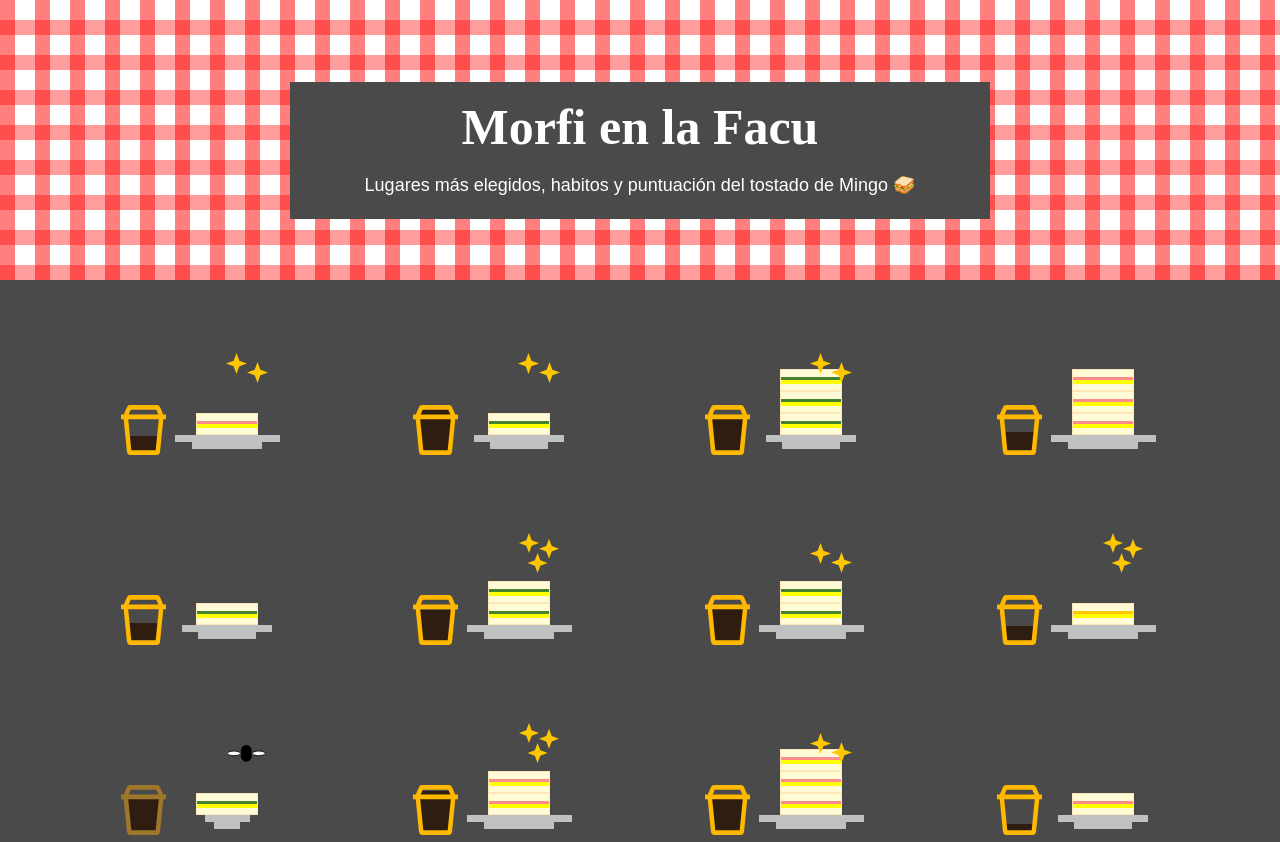
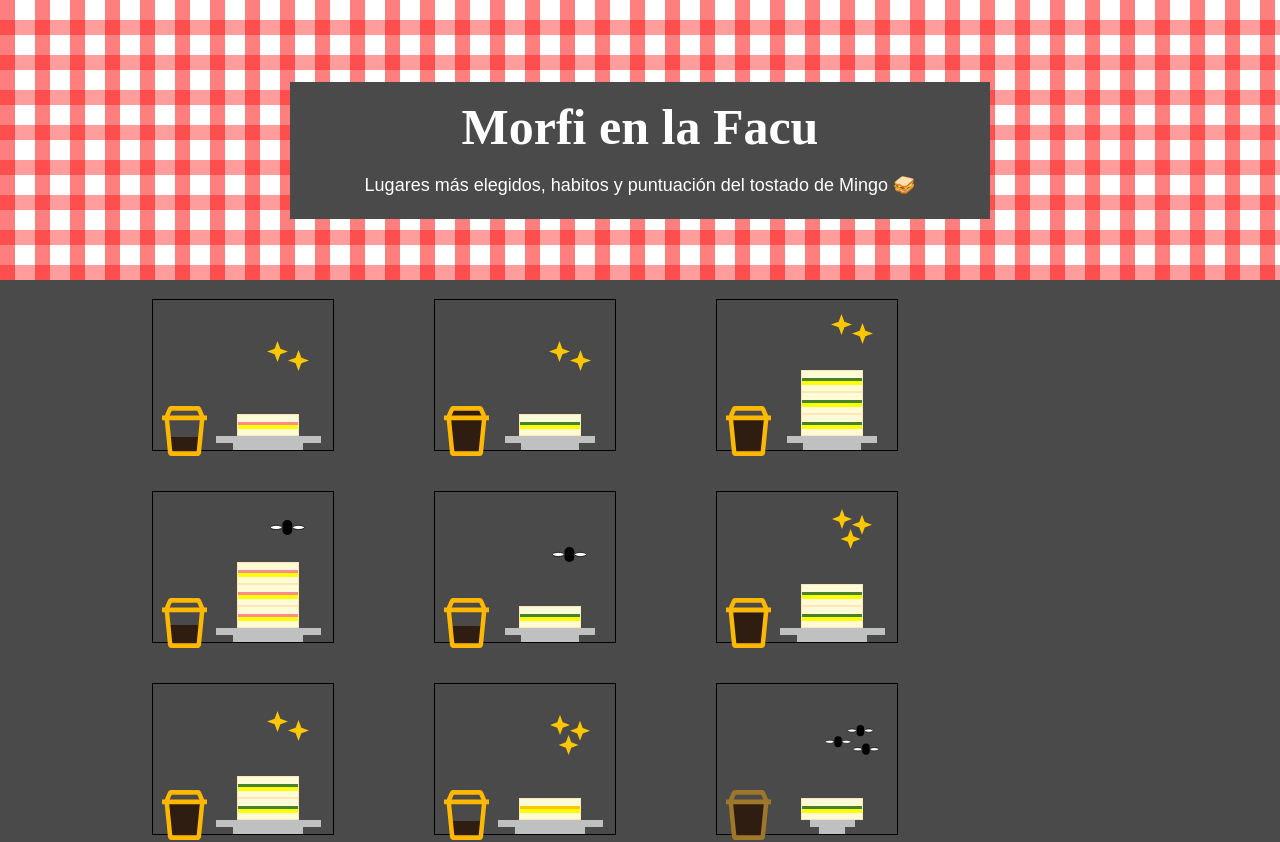
Before and after one commit to emi-verdun/vd_proyecto2, a Svelte app: page / in a window 1280 px wide. Shown: the top 842 px of the page. Built offline with nearby package versions, Linux system fonts and the light colour scheme; a web font is replaced by a local one.

Commit message:
servicio posicionado

```diff
--- a/src/App.svelte
+++ b/src/App.svelte
@@ -25,6 +25,8 @@
     .domain([0,1,2,3,4,5])
     .range([1,1,2,3,4,5])
 
+    let gap = (5-1)/6
+
   /* 5. Escala para rating del tostado de Mingo */
   let tostadoM1 = d3.scaleBand()
     .domain([0,1,2,3,4,5])
@@ -37,9 +39,6 @@
   onMount(() => {
     d3.csv("./data/MorfiFacu-sheet.csv", d3.autoType).then(data => {
       console.log(data)
-
-      //let MinMaxGasto = d3.extent(data, d => d.gastoPromedio)
-      //gasto = gasto.domain(MinMaxGasto)
 
       datos_morfi = data
     })
@@ -59,7 +58,7 @@
     <div class="skewed"></div>
   </div>
 
-  <!-- Conedor de las entidades -->
+  <!-- Contenedor de las entidades -->
   <div class="container">
 
     {#each datos_morfi as sangu}
@@ -121,11 +120,13 @@
           </div>
         </div>
 
-        <div class="servicio">
+        <div class="servicio" style="margin-bottom: {60+(cantDias(sangu.cantDias)*gap)*20}px">
           {#if 1 == [servicio(sangu.ratingServicio)]}
             <img style= "height: 30px" src="/images/servicio1.svg" alt="Rating de Servicio = 0-1">
           {:else if 2 == [servicio(sangu.ratingServicio)]}
-            <img style= "height: 18px" src="/images/servicio2.svg" alt="Rating de Servicio = 2">
+            <img style= "height: 30px" src="/images/servicio1.svg" alt="Rating de Servicio = 2">
+          {:else if 3 == [servicio(sangu.ratingServicio)]}
+            <img style= "height: 16px" src="/images/servicio2.svg" alt="Rating de Servicio = 3">
           {:else if 4 == [servicio(sangu.ratingServicio)]}
             <img style= "height: 30px" src="/images/servicio4.svg" alt="Rating de Servicio = 4">
           {:else if 5 == [servicio(sangu.ratingServicio)]}
@@ -204,26 +205,27 @@
   .container {
     display: flex;
     flex-direction: row;
-    justify-content: space-between;
     align-items: end;
     margin: auto;
     flex-wrap: wrap;
-    column-gap: 40px;
+    column-gap: 100px;
     row-gap: 40px;
     margin-bottom: 100px;
-    margin-right: 80px;
-    margin-left: 80px;
+    margin-right: 120px;
+    margin-left: 120px;
     /*border:solid 1px red;*/
   }
 
   .comida-container {
+    position: relative;
     display: flex;
     justify-content: center;
     align-items: flex-end;
     flex: 180px 0 0;
-    /*border:solid 1px;*/
+    border:solid 1px;
     height: 150px;
   }
+
   .sanguches{
     display:flex;
     flex-direction: column;
@@ -247,7 +249,6 @@
   .servicio{
     position: absolute;
     margin-left: 90px;
-    margin-bottom: 60px;
    }
 
    .cafe{
```
